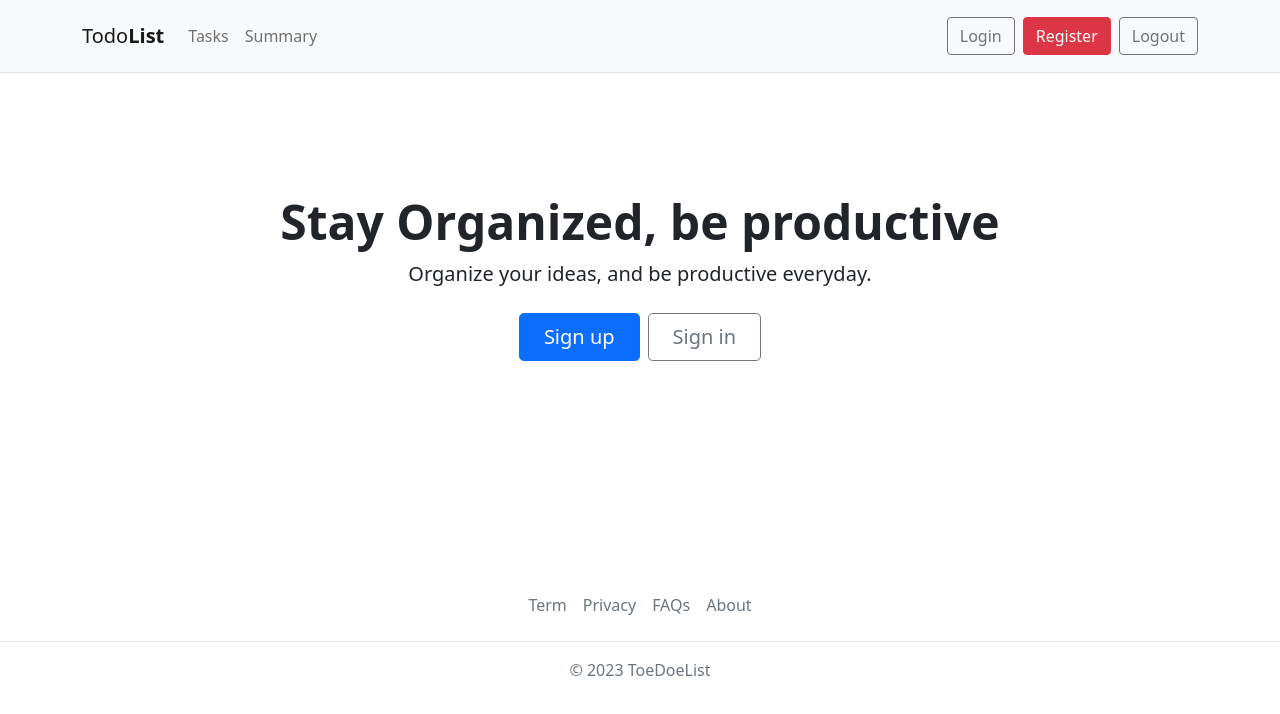
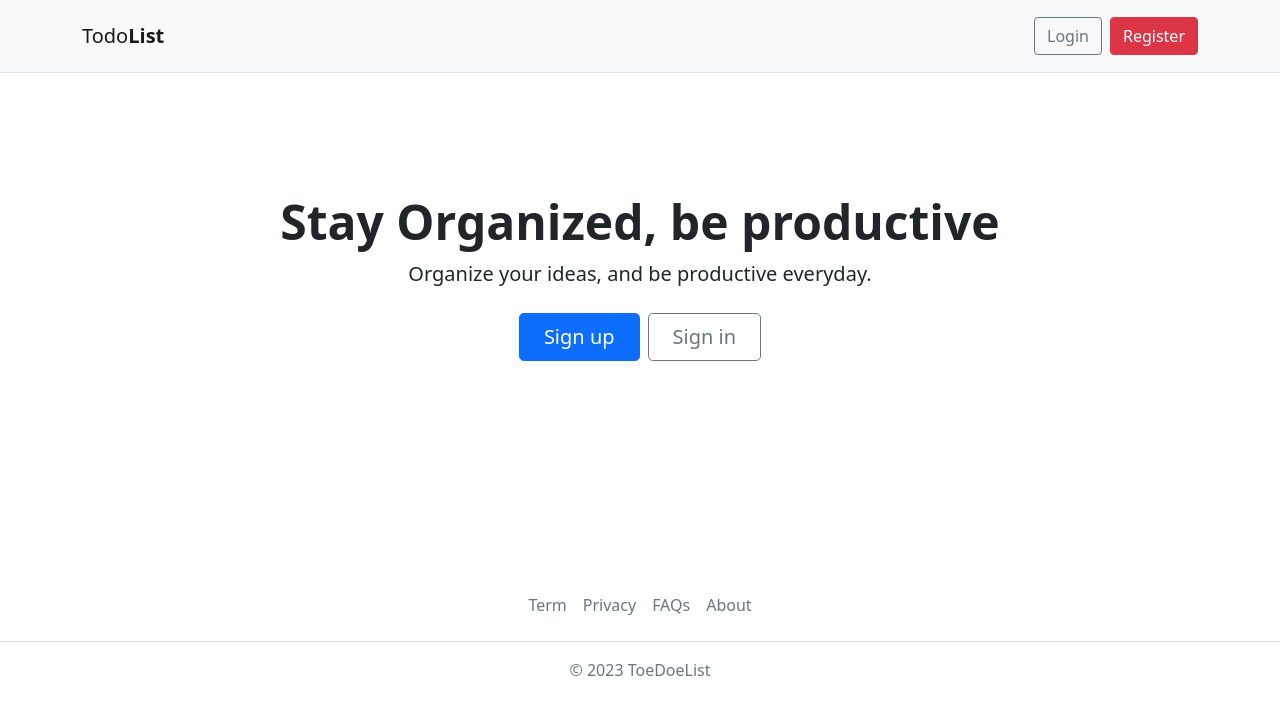
Before and after one commit to liao-chien-chun/vue-tasks-app, a Vue app: page / in a window 1280 px wide. Shown: the top 714 px of the page. Built offline with nearby package versions, Linux system fonts and the light colour scheme; no server answers.

Commit message:
feat: 判斷是否顯示登入與註冊按鈕，加上登出功能

```diff
--- a/src/components/Navbar.vue
+++ b/src/components/Navbar.vue
@@ -10,7 +10,7 @@
           <span class="navbar-toggler-icon"></span>
       </button>
       <div class="collapse navbar-collapse" id="navbarNav">
-        <ul class="navbar-nav">
+        <ul class="navbar-nav" v-if="store.isLoggedIn">
           <li class="nav-item">
               <!-- <router-link :to="{ name: 'tasks' }" class="nav-link">Tasks</router-link> -->
               <a href="#" @click.prevent="$event => $router.push('/tasks')" class="nav-link">Tasks</a>
@@ -20,21 +20,40 @@
           </li>
         </ul>
         <ul class="navbar-nav ms-auto">
+          <template v-if="!store.isLoggedIn">
             <li class="nav-item">
               <router-link :to="{ name: 'login' }" class="btn btn-outline-secondary ms-2">Login</router-link>
             </li>
             <li class="nav-item">
                 <router-link :to="{ name: 'register' }" class="btn btn-danger ms-2">Register</router-link>
             </li>
+          </template>
+          <template v-else>
             <li class="nav-item">
-              <a href="#" class="btn btn-outline-secondary ms-2">Logout</a>
+              <a href="#" class="btn btn-outline-secondary ms-2" @click.prevent="logout">Logout</a>
             </li>
+          </template>
           </ul>
       </div>
     </div>
   </nav>
 </template>
 
+<script setup>
+import { useRouter } from "vue-router";
+import { useAuthStore } from "../stores/auth";
+
+
+const router = useRouter()
+const store = useAuthStore()
+
+const logout = async () => {
+  await store.handleLogout()
+  router.push({ name: 'login' })
+}
+
+</script>
+
 <style scope>
 .nav-link.router-link-active {
     color: rgba(0,0,0,.9);
```
Lines whose indentation alone changed are shown as unchanged.
